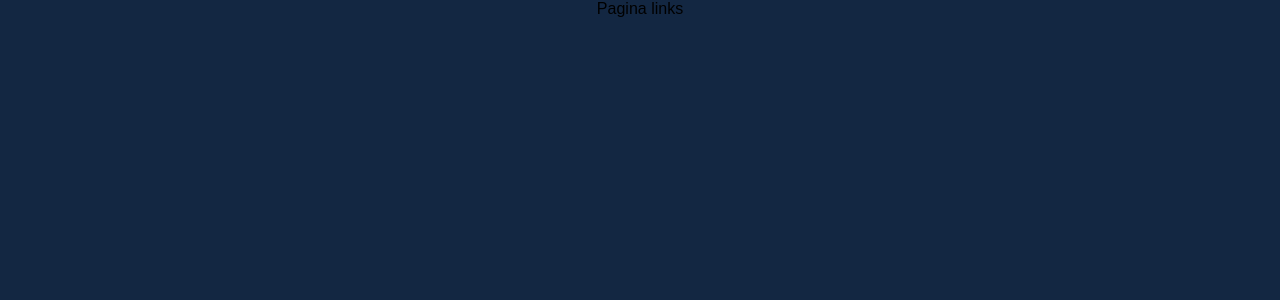
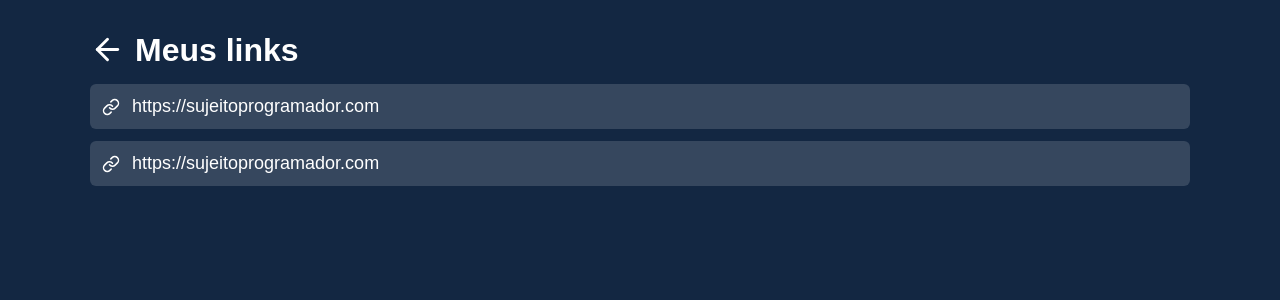
Before and after one commit to matheuslima99/devLinks, a React (Create React App) app: page /links in a window 1280 px wide. Shown: the top 300 px of the page. Built offline with nearby package versions, Linux system fonts and the light colour scheme.

Commit message:
creating links page

```diff
--- a/src/pages/Links/index.tsx
+++ b/src/pages/Links/index.tsx
@@ -1,3 +1,30 @@
+import * as C from "./styles";
+import { useState } from "react";
+import { FiArrowLeft, FiLink } from "react-icons/fi";
+
 export const Links = () => {
-  return <div>Pagina links</div>;
+  return (
+    <C.Container>
+      <C.Area>
+        <C.HeaderLinks>
+          <FiArrowLeft color="#fff" size={35} />
+          <h1>Meus links</h1>
+        </C.HeaderLinks>
+
+        <C.ListItem>
+          <button>
+            <FiLink color="#fff" size={18} />
+            https://sujeitoprogramador.com
+          </button>
+        </C.ListItem>
+
+        <C.ListItem>
+          <button>
+            <FiLink color="#fff" size={18} />
+            https://sujeitoprogramador.com
+          </button>
+        </C.ListItem>
+      </C.Area>
+    </C.Container>
+  );
 };
--- /dev/null
+++ b/src/pages/Links/styles.ts
@@ -0,0 +1,56 @@
+import styled from "styled-components";
+
+export const Container = styled.div`
+    width: 100%;
+    min-height: 100vh;
+`;
+
+export const Area = styled.div`
+    max-width: 1120px;
+    width: 100%;
+    min-height: 100vh;
+    margin: 0 auto;
+    padding: 32px 10px;
+`;
+
+export const HeaderLinks = styled.div`
+    width: 100%;
+    display: flex;
+    margin-bottom: 15px;
+
+    svg{
+        margin-right: 10px;
+    }
+
+    h1{
+        color: #fff;
+    }
+`;
+
+export const ListItem = styled.div`
+    width: 100%;
+    margin-bottom: 12px;
+
+    button{
+       width: 100%;
+       display: flex;
+       align-items: center;
+       border: none;
+       border-radius: 6px;
+       color: #fff;
+       text-align: left;
+       padding: 12px;
+       font-size: 18px;
+       background-color: rgba(255, 255, 255, 0.15);
+       transition: transform 0.7s;
+
+       svg{
+           margin-right: 12px;
+       }
+
+       :hover {
+           transform: scale(1.02);
+       }
+    }
+
+`;
```
